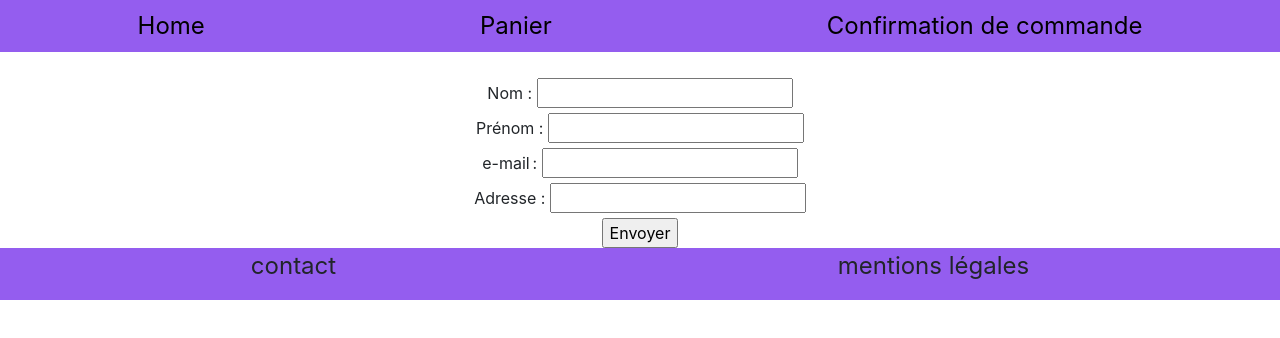
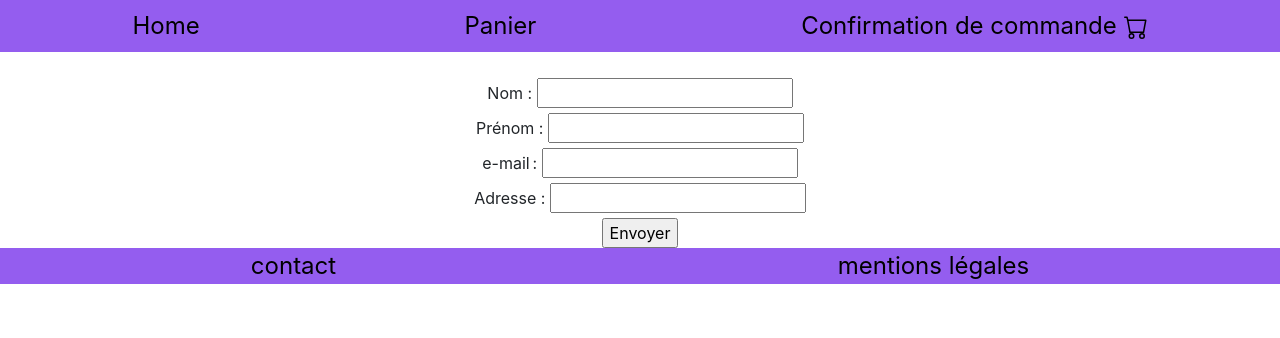
Before and after one commit to davidubik/mvp_Ecommerce, a plain HTML site: page front/pages/panier.html in a window 1280 px wide. Drawn offline with nearby package versions, Linux system fonts and the light colour scheme.

Commit message:
ajout du logo panier et modification de la couleur du text dans le header & footer.

```diff
--- a/front/pages/panier.html
+++ b/front/pages/panier.html
@@ -12,7 +12,9 @@
         <nav class="nav nav-pills nav-fill">
             <a class="nav-link" href="../index.html">Home</a>
             <a class="nav-link" href="#">Panier</a>
-            <a class="nav-link" href="confirmation.html">Confirmation de commande</a>
+            <a class="nav-link" href="confirmation.html">Confirmation de commande <svg width="1em" height="1em" viewBox="0 0 16 16" class="bi bi-cart" fill="currentColor" xmlns="http://www.w3.org/2000/svg">
+                <path fill-rule="evenodd" d="M0 1.5A.5.5 0 0 1 .5 1H2a.5.5 0 0 1 .485.379L2.89 3H14.5a.5.5 0 0 1 .491.592l-1.5 8A.5.5 0 0 1 13 12H4a.5.5 0 0 1-.491-.408L2.01 3.607 1.61 2H.5a.5.5 0 0 1-.5-.5zM3.102 4l1.313 7h8.17l1.313-7H3.102zM5 12a2 2 0 1 0 0 4 2 2 0 0 0 0-4zm7 0a2 2 0 1 0 0 4 2 2 0 0 0 0-4zm-7 1a1 1 0 1 0 0 2 1 1 0 0 0 0-2zm7 0a1 1 0 1 0 0 2 1 1 0 0 0 0-2z"/>
+              </svg></a>
           </nav>
     </header>
         <main>
@@ -37,16 +39,12 @@
           </form>
       </main>
 
-        <footer>
-          <p>
-              contact
-          </p>
-          <p>
-              mentions légales
-          </p>
-      </footer>
+      <footer>
+        <a href="#">contact</a>
+        <a href="#">mentions légales</a>
+    </footer>
 
-    <script src="../js/script.js"></script>
+
     <script src="https://code.jquery.com/jquery-3.5.1.slim.min.js" integrity="sha384-DfXdz2htPH0lsSSs5nCTpuj/zy4C+OGpamoFVy38MVBnE+IbbVYUew+OrCXaRkfj" crossorigin="anonymous"></script>
     <script src="https://cdn.jsdelivr.net/npm/popper.js@1.16.1/dist/umd/popper.min.js" integrity="sha384-9/reFTGAW83EW2RDu2S0VKaIzap3H66lZH81PoYlFhbGU+6BZp6G7niu735Sk7lN" crossorigin="anonymous"></script>
     <script src="https://stackpath.bootstrapcdn.com/bootstrap/4.5.2/js/bootstrap.min.js" integrity="sha384-B4gt1jrGC7Jh4AgTPSdUtOBvfO8shuf57BaghqFfPlYxofvL8/KUEfYiJOMMV+rV" crossorigin="anonymous"></script>
```
Also changed, not shown: front/pages/confirmation.html (+7 -9 lines), front/pages/produit.html (+4 -1 lines).
